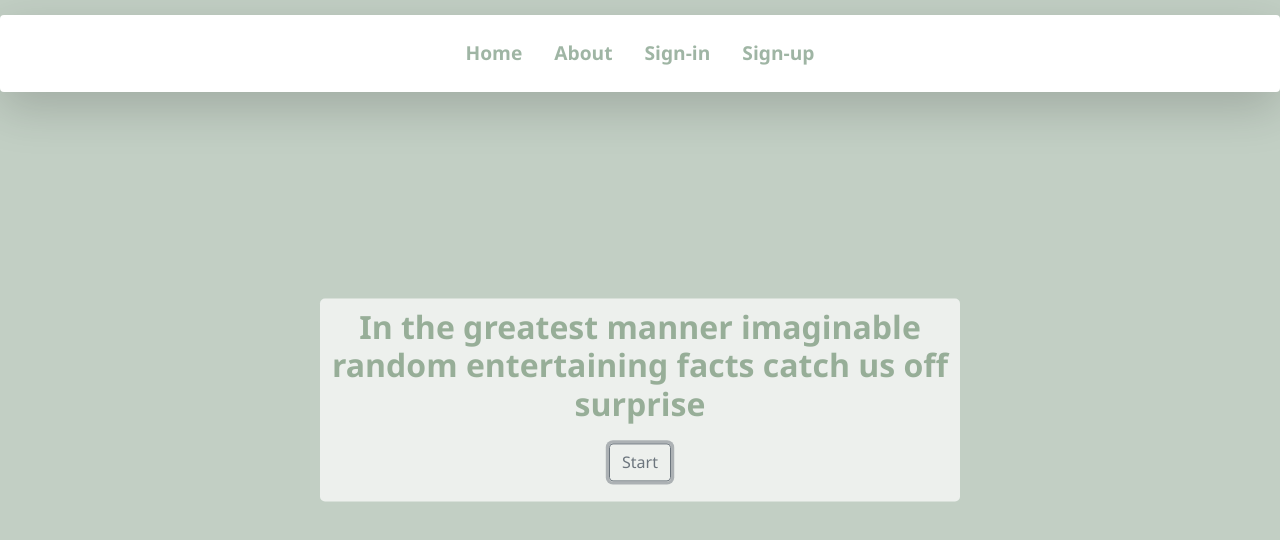
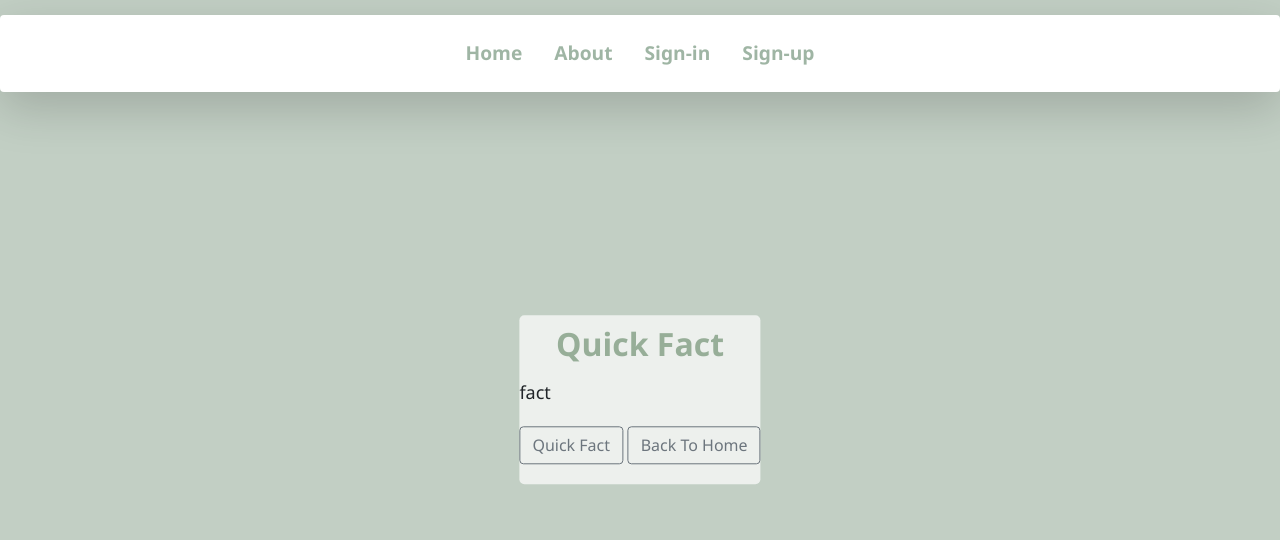
Before and after one commit to wafa-alrizqi/FrontEnd-Project-1, a plain HTML site: page index.html in a window 1280 px wide. Both pictures are taken after a click on the button "Start". Drawn offline with nearby package versions, Linux system fonts and the light colour scheme.

Commit message:
added functions

```diff
--- a/css/style.css
+++ b/css/style.css
@@ -90,3 +90,7 @@ hr{
     margin-left:0;
     padding-bottom: 10px;
 }
+
+#btn-content-1 , #btn-content-2 {
+    display:inline-block;
+    }
--- a/index.html
+++ b/index.html
@@ -36,10 +36,30 @@
     </div> -->
     <div class="container">
         <div class="center">
-            <h1>In the greatest manner imaginable <br> random entertaining facts catch us off surprise</h1>
-            <button type="button" class="btn btn-outline-secondary">Start</button>
+
+            <div id="startDIV">
+                <h1>In the greatest manner imaginable <br> random entertaining facts catch us off surprise</h1>
+                <button onclick="myFunction()" type="button" class="btn btn-outline-secondary">Start</button>
+            </div>
+
+            <div id="contentDIV" style="display:none">
+                <div id="container">
+                    <header>
+                        <h1>Quick Fact</h1>
+                    </header>
+                    <section id="content">
+                        <span class="" id="fact-f">fact</span>
+                    </section>
+                </div>
+
+                <button onclick="random_fact()" type="submit" id="btn-content-1" class="btn btn-outline-secondary">Quick Fact</button>
+                <button onclick="myFunction()" type="button" id="btn-content-2" class="btn btn-outline-secondary">Back To Home</button>
+            </div>
+
         </div>
     </div>
+
+
     <!-- Optional JavaScript -->
     <!-- jQuery first, then Popper.js, then Bootstrap JS -->
     <script src="https://code.jquery.com/jquery-3.3.1.slim.min.js" integrity="sha384-q8i/X+965DzO0rT7abK41JStQIAqVgRVzpbzo5smXKp4YfRvH+8abtTE1Pi6jizo" crossorigin="anonymous"></script>
--- a/js/scripts.js
+++ b/js/scripts.js
@@ -0,0 +1,41 @@
+function myFunction() {
+    var x = document.getElementById("startDIV");
+    var y = document.getElementById("contentDIV");
+
+    if (x.style.display === "none") {
+      x.style.display = "block";
+      y.style.display="none"
+    } else {
+      x.style.display = "none";
+      y.style.display="block"
+
+    }
+}
+var contentDIV =document.getElementById("contentDIV")
+contentDIV=window.location.replace()
+
+
+function random_fact(){
+    random1 = Math.ceil(Math.random()*6)
+    var span =document.getElementById("fact-f")
+
+    if (random1 == 1){
+        span.innerText='fact1'
+    }
+    else if (random1 == 2){
+        span.innerText='fact2'
+        }
+    else if (random1 == 3){
+        span.innerText='fact3'
+        }
+    else if (random1 == 4) {
+        span.innerText='fact4'
+    }
+    else if (random1 == 5) {
+        span.innerText='fact5'
+        }
+    else {
+        span.innerText='fact6'
+    }
+
+}
```
